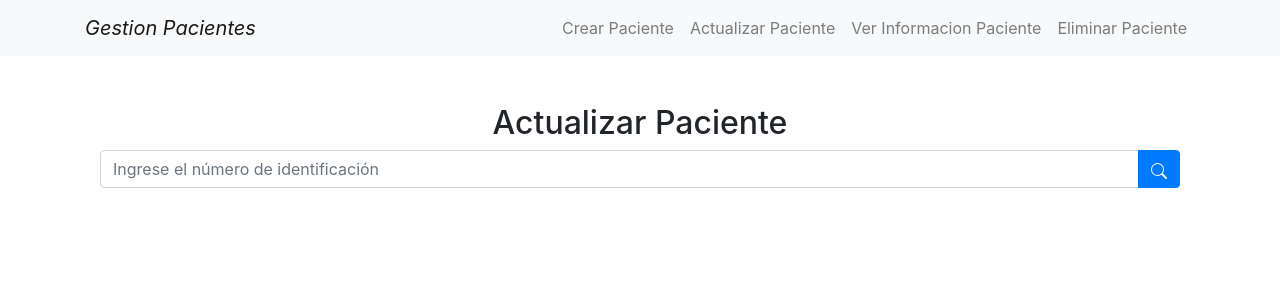
After one commit to jmartinezgr/PacienteCRUD, a Django app: page /actualizar/ in a window 1280 px wide. The commit adds this page. Shown: the top 300 px of the page. Run offline with Django 4.2, Linux system fonts and the light colour scheme; some libraries are stand-ins or nearby versions.

Commit message:
feat: Funcionalidad de Update de CRUD Pacientes

```diff
--- a/CRUDPacient/pacients/templates/delete.html
+++ b/CRUDPacient/pacients/templates/delete.html
@@ -20,7 +20,7 @@
             <div class="input-group mb-3">
                 <input type="text" name="numero_identificacion" id="numero_identificacion" class="form-control" placeholder="Ingrese el número de identificación" aria-label="Número de Identificación" aria-describedby="search-button">
                 <div class="input-group-append">
-                    <button class="btn btn-primary" type="submit" id="search-button">
+                    <button class="btn btn-primary" type="submit" name="search-button">
                         <svg xmlns="http://www.w3.org/2000/svg" width="16" height="16" fill="currentColor" class="bi bi-search" viewBox="0 0 16 16">
                             <path d="M11.742 10.344a6.5 6.5 0 1 0-1.397 1.398h-.001c.03.04.062.078.098.115l3.85 3.85a1 1 0 0 0 1.415-1.414l-3.85-3.85a1.007 1.007 0 0 0-.115-.1zM12 6.5a5.5 5.5 0 1 1-11 0 5.5 5.5 0 0 1 11 0z" />
                         </svg>
--- a/CRUDPacient/pacients/templates/layout.html
+++ b/CRUDPacient/pacients/templates/layout.html
@@ -26,7 +26,7 @@
                         <a class="nav-link" href="{% url 'crear' %}"> Crear Paciente </a>
                     </li>
                     <li class="nav-item">
-                        <a class="nav-link" href=""> Actualizar Paciente </a>
+                        <a class="nav-link" href="{% url 'actualizar' %}"> Actualizar Paciente </a>
                     </li>
                     <li class="nav-item">
                         <a class="nav-link" href="{% url 'mostrar' %}"> Ver Informacion Paciente </a>
--- a/CRUDPacient/pacients/templates/show.html
+++ b/CRUDPacient/pacients/templates/show.html
@@ -39,8 +39,8 @@
             <label for="tipo_documento" class="form-label">Tipo de Documento</label>
             <div class="mb-3">
                 <select class="form-control form-select" id="tipo_documento" name="tipo_documento" required disabled>
-                    <option value="CC" {% if paciente.tipo_documento == 'CC' %} selected {% endif %}>Cedula de Ciudadania</option>
-                    <option value="TI" {% if paciente.tipo_documento == 'TI' %} selected {% endif %}>Tarjeta de Identidad</option>
+                    <option value="CC" {% if paciente.document_type == 'CC' %} selected {% endif %}>Cedula de Ciudadania</option>
+                    <option value="TI" {% if paciente.document_type == 'TI' %} selected {% endif %}>Tarjeta de Identidad</option>
                 </select>
             </div>
         </div>
--- /dev/null
+++ b/CRUDPacient/pacients/templates/update.html
@@ -0,0 +1,149 @@
+{% extends 'layout.html' %}
+
+{% block content %}
+<div class="container mt-5">
+    <h2 class="d-flex justify-content-center">Actualizar Paciente</h2>
+    {% for message in messages %}
+        {% if message.tags == 'success' %}
+            <div class="alert alert-success" role="alert" id="Errorcito">
+                {{ message }}
+            </div>
+        {% elif message.tags == 'error' %}
+            <div class="alert alert-danger" role="alert" id="Errorcito">
+                {{ message }}
+            </div>
+        {% endif %}
+    {% endfor %}
+    <form method="post" novalidate>
+        {% csrf_token %}
+        <div class="form-group">
+            <div class="input-group mb-3">
+                <input type="text" name="numero_identificacion" id="numero_identificacion" class="form-control" placeholder="Ingrese el número de identificación" aria-label="Número de Identificación" aria-describedby="search-button">
+                <div class="input-group-append">
+                    <button class="btn btn-primary" type="submit" id="search-button">
+                        <svg xmlns="http://www.w3.org/2000/svg" width="16" height="16" fill="currentColor" class="bi bi-search" viewBox="0 0 16 16">
+                            <path d="M11.742 10.344a6.5 6.5 0 1 0-1.397 1.398h-.001c.03.04.062.078.098.115l3.85 3.85a1 1 0 0 0 1.415-1.414l-3.85-3.85a1.007 1.007 0 0 0-.115-.1zM12 6.5a5.5 5.5 0 1 1-11 0 5.5 5.5 0 0 1 11 0z" />
+                        </svg>
+                    </button>
+                </div>
+            </div>
+        </div>
+    </form>
+
+    {% if paciente %}
+        <form method="POST" novalidate>
+            {% csrf_token %}
+            <div class="mb-3">
+                <label for="id_documento" class="form-label">Numero Documento</label>
+                <input type="text" class="form-control" id="id_documento" name="id_documento" value="{{ paciente.id_document }}" required readonly>
+            </div>
+            <div class="mb-3">
+                <label for="tipo_documento" class="form-label">Tipo de Documento</label>
+                <div class="mb-3">
+                    <select class="form-control form-select" id="tipo_documento" name="tipo_documento" required>
+                        <option value="CC" {% if paciente.document_type == 'CC' %} selected {% endif %}>Cedula de Ciudadania</option>
+                        <option value="TI" {% if paciente.document_type == 'TI' %} selected {% endif %}>Tarjeta de Identidad</option>
+                    </select>
+                </div>
+            </div>
+            <div class="mb-3">
+                <label for="nombre" class="form-label">Nombre</label>
+                <input type="text" class="form-control" id="nombre" name="nombre" value="{{ paciente.first_name }}" required>
+            </div>
+            <div class="mb-3">
+                <label for="apellido" class="form-label">Apellido</label>
+                <input type="text" class="form-control" id="apellido" name="apellido" value="{{ paciente.last_name }}" required>
+            </div>
+            <div class="mb-3">
+                <label for="fecha_nacimiento" class="form-label">Fecha de Nacimiento</label>
+                <input type="date" class="form-control" id="fecha_nacimiento" name="fecha_nacimiento" value="{{ paciente.birth_date }}" required>
+            </div>
+            <div class="mb-3">
+                <label for="hora_nacimiento" class="form-label">Hora de Nacimiento</label>
+                <input type="time" class="form-control" id="hora_nacimiento" name="hora_nacimiento" value="{{ paciente.birth_time }}" required>
+            </div>
+            <div class="mb-3">
+                <label for="telefono" class="form-label">Teléfono</label>
+                <input type="text" class="form-control" id="telefono" name="telefono"  value="{{ paciente.phone }}" required>
+            </div>
+            <div class="mb-3">
+                <label for="email" class="form-label">Email</label>
+                <input type="email" class="form-control" id="email" name="email" value="{{ paciente.email }}" required>
+            </div>
+            <div class="mb-3">
+                <label for="direccion" class="form-label">Dirección</label>
+                <input type="text" class="form-control" id="direccion" name="direccion" value="{{ paciente.address }}" required>
+            </div>
+            <div class="mb-3">
+                <label for="telefono_contacto" class="form-label">Teléfono de Contacto</label>
+                <input type="text" class="form-control" id="telefono_contacto" name="telefono_contacto" value="{{ paciente.contact_phone }}"  required>
+            </div>
+            <div class="mb-3">
+                <label for="ocupacion_id" class="form-label">Ocupación</label>
+                <select class="form-control form-select" id="ocupacion_id" name="ocupacion_id" required>
+                    {% for ocupacion in ocupaciones %}
+                        <option value="{{ ocupacion.id_occupation }}" {% if paciente.occupation_id == ocupacion.id_occupation %} selected {% endif %}>{{ ocupacion.description }}</option>
+                    {% endfor %}
+                </select>
+            </div>
+            <div class="mb-3">
+                <label for="nacionalidad_id" class="form-label">Nacionalidad</label>
+                <select class="form-control form-select" id="nacionalidad_id" name="nacionalidad_id" required>
+                    {% for nacionalidad in nacionalidades %}
+                        <option value="{{ nacionalidad.id_nationality }}"  {% if paciente.nationality_id == nacionalidad.id_nationality %} selected {% endif %} >{{ nacionalidad.name }}</option>
+                    {% endfor %}
+                </select>
+            </div>
+            <div class="mb-3">
+                <label for="ciudad_id" class="form-label">Ciudad</label>
+                <select class="form-control form-select" id="ciudad_id" name="ciudad_id" required>
+                    {% for ciudad in ciudades %}
+                        <option value="{{ ciudad.id_city }}" {% if paciente.city_id == ciudad.id_city %} selected {% endif %} >{{ ciudad.name }}</option>
+                    {% endfor %}
+                </select>
+            </div>
+            <div class="mb-3">
+                <label for="diagnostico_id" class="form-label">Diagnóstico</label>
+                <select class="form-control form-select" id="diagnostico_id" name="diagnostico_id" required>
+                    {% for diagnostico in diagnosticos %}
+                        <option value="{{ diagnostico.id_diagnosis }}" {% if paciente.diagnosis_id == diagnostico.id_diagnosis %} selected {% endif %}>{{ diagnostico.description_4 }}</option>
+                    {% endfor %}
+                </select>
+            </div>
+            <div class="mb-3">
+                <label for="documento" class="form-label">Tipo de Documento</label>
+                <select class="form-control form-select" id="documento" name="documento" required>
+                    <option value="Ninguno" {% if tipo_documento == "Ninguno" %}selected {% endif %}>Ninguna</option>
+                    <option value="Oposicion" {% if tipo_documento == "Oposicion" %}selected {% endif %}>Documento Presuncion Donacion</option>
+                    <option value="Aceptacion" {% if tipo_documento == "Aceptacion" %}selected {% endif %}>Documento de Voluntad Anticipada</option>
+                </select>
+            </div>
+            <div class="mb-3">
+                <label for="texto_adicional" class="form-label">Texto Documento (Si aplica)</label>
+                <textarea class="form-control" id="texto_adicional" name="texto_adicional" rows="4">{{text}}</textarea>
+            </div>
+            <div class="mb-3">
+                <label for="ciudad_id_documento" class="form-label">Ciudad (Si aplica)</label>
+                <select class="form-control form-select" id="ciudad_id_documento" name="ciudad_id_documento">
+                    {% for ciudad in ciudades %}
+                        <option value="{{ ciudad.id_city }}" {% if ciudad.id_city == doc_ciudad %}selected {% endif %}>{{ ciudad.name }}</option>
+                    {% endfor %}
+                </select>
+            </div>
+            <div class="d-flex justify-content-center">
+                <button type="submit" class="btn btn-primary">Actualizar</button>
+            </div>
+            <div class="mb-5"></div>
+        </form>
+    {% endif %}
+
+</div>
+<script>
+    setTimeout(function () {
+        var errorMessage = document.getElementById("Errorcito");
+        if (errorMessage) {
+            errorMessage.style.display = "none";
+        }
+    }, 4000);
+</script>
+{% endblock %}
--- a/CRUDPacient/pacients/urls.py
+++ b/CRUDPacient/pacients/urls.py
@@ -4,5 +4,6 @@ from . import views
 urlpatterns = [
     path('crear/',views.create_patient,name="crear"),
     path('mostrar/',views.show_patient,name="mostrar"),
-    path('eliminar/',views.delete_patient,name="eliminar")
+    path('eliminar/',views.delete_patient,name="eliminar"),
+    path('actualizar/',views.update_patient,name="actualizar")
 ]
--- a/CRUDPacient/pacients/views.py
+++ b/CRUDPacient/pacients/views.py
@@ -1,6 +1,8 @@
 from django.shortcuts import render,redirect
 from .models import Patient,OccupationDAO,NationalityDAO,CityDAO,DiagnosisDAO,PatientDAO,DonationPresumptionDocumentDAO,LivingWillDocumentDAO,DonationPresumptionDocument,LivingWillDocument
 from django.contrib import messages
+from django.utils import timezone
+from datetime import datetime
 # Create your views here.
 
 def create_patient(request):
@@ -22,6 +24,9 @@ def create_patient(request):
         documento_voluntad = request.POST.get('documento')
         tipo_ciudad = request.POST.get('ciudad_id_documento')
         texto_adicional = request.POST.get('texto_adicional')
+
+        print(hora_nacimiento)
+        print(fecha_nacimiento)
 
         ocupacion = ocupacion_id
         nacionalidad = nacionalidad_id
@@ -49,8 +54,6 @@ def create_patient(request):
                     diagnostico
                 )
                 PatientDAO.insert(patient=paciente)
-
-                print(documento_voluntad)
 
                 if documento_voluntad == "Oposicion":
                     documento = DonationPresumptionDocument(
@@ -147,3 +150,142 @@ def delete_patient(request):
             messages.error(request,"No existe un paciente con esa informacion")
 
     return render(request,'delete.html')
+
+def update_patient(request):
+    if request.method == "POST":
+        if 'numero_identificacion' in request.POST:
+            id_documento = request.POST.get('numero_identificacion')
+            patient = PatientDAO.select_one(id=id_documento)
+
+            ocupaciones =  OccupationDAO.select()
+            nacionalidades = NationalityDAO.select()
+            ciudades = CityDAO.select()
+            diagnosticos = DiagnosisDAO.select()
+
+            if patient:
+
+                #Formateamos fecha
+                year = patient.birth_date.year
+                month = patient.birth_date.month if patient.birth_date.month>10 else f"0{patient.birth_date.month}"
+                day = patient.birth_date.day if patient.birth_date.day>10 else f"0{patient.birth_date.day}"
+                patient.birth_date = f"{year}-{month}-{day}"
+                delta_hora = patient.birth_time
+
+                #Formateamos hora
+                horas = delta_hora.seconds // 3600
+                minutos = (delta_hora.seconds // 60) % 60
+                segundos = delta_hora.seconds % 60
+
+                # Determina si es AM o PM
+                am_pm = "AM"
+                if horas >= 12:
+                    am_pm = "PM"
+                    if horas > 12:
+                        horas -= 12
+
+                if horas < 10:
+                    horas = f"0{horas}"
+                else:
+                    horas = str(horas)
+
+                patient.birth_time =f"{horas}:{minutos}"
+
+                doc1 = LivingWillDocumentDAO.select_one(patient.id_document)
+                doc2 = DonationPresumptionDocumentDAO.select_one(patient.id_document)
+
+                if doc1 is not None:
+                    tipo_documento = "Aceptacion"
+                    text = doc1.content
+                    doc_ciudad = doc1.city_id
+                elif doc2 is not None:
+                    tipo_documento = "Oposicion"
+                    text = doc2.content
+                    doc_ciudad = doc2.city_id
+                else:
+                    tipo_documento = "Ninguno"
+                    text = ""
+                    doc_ciudad = ""
+
+
+                context = {
+                    'ocupaciones': ocupaciones,
+                    'nacionalidades': nacionalidades,
+                    'ciudades': ciudades,
+                    'diagnosticos': diagnosticos,
+                    "paciente":patient,
+                    "tipo_documento":tipo_documento,
+                    "text":text,
+                    "doc_ciudad":doc_ciudad
+                }
+
+                return render(request,'update.html',context)
+            else:
+                messages.error(request,"No existe un paciente con ese numero de cedula")
+
+        else:
+            id_documento = request.POST.get('id_documento')
+            tipo_documento = request.POST.get('tipo_documento')
+            nombre = request.POST.get('nombre')
+            apellido = request.POST.get('apellido')
+            fecha_nacimiento = request.POST.get('fecha_nacimiento')
+            hora_nacimiento = request.POST.get('hora_nacimiento')
+            telefono = request.POST.get('telefono')
+            email = request.POST.get('email')
+            direccion = request.POST.get('direccion')
+            telefono_contacto = request.POST.get('telefono_contacto')
+            ocupacion_id = request.POST.get('ocupacion_id')
+            nacionalidad_id = request.POST.get('nacionalidad_id')
+            ciudad_id = request.POST.get('ciudad_id')
+            diagnostico_id = request.POST.get('diagnostico_id')
+            documento_voluntad = request.POST.get('documento')
+            tipo_ciudad = request.POST.get('ciudad_id_documento')
+            texto_adicional = request.POST.get('texto_adicional')
+
+            ocupacion = ocupacion_id
+            nacionalidad = nacionalidad_id
+            ciudad = ciudad_id
+            diagnostico = diagnostico_id
+
+            try:
+                paciente = Patient(
+                    id_documento,
+                    tipo_documento,
+                    nombre,
+                    apellido,
+                    fecha_nacimiento,
+                    hora_nacimiento,
+                    telefono,
+                    email,
+                    direccion,
+                    telefono_contacto,
+                    ocupacion,
+                    nacionalidad,
+                    ciudad,
+                    diagnostico
+                )
+                PatientDAO.update(paciente)
+
+                if documento_voluntad == "Oposicion":
+                    documento = DonationPresumptionDocument(
+                        id_documento,
+                        texto_adicional,
+                        tipo_ciudad
+                    )
+
+                    DonationPresumptionDocumentDAO.insert(documento) if DonationPresumptionDocumentDAO.select_one(id_documento) is None else DonationPresumptionDocumentDAO.update(documento)
+                elif documento_voluntad == "Aceptacion":
+                    documento = LivingWillDocument(
+                        id_documento,
+                        texto_adicional,
+                        tipo_ciudad
+                    )
+
+                    LivingWillDocumentDAO.insert(documento) if LivingWillDocumentDAO.select_one(id_documento) is None else LivingWillDocumentDAO.update(documento)
+
+                messages.success(request,"Paciente Actualizado Exitosamente")
+                return redirect('actualizar')
+            except Exception as e:
+                messages.error(request,"Ocurrio un error. No se pudo actualizar el paciente")
+                print(e)
+
+    return render(request,'update.html')
```
